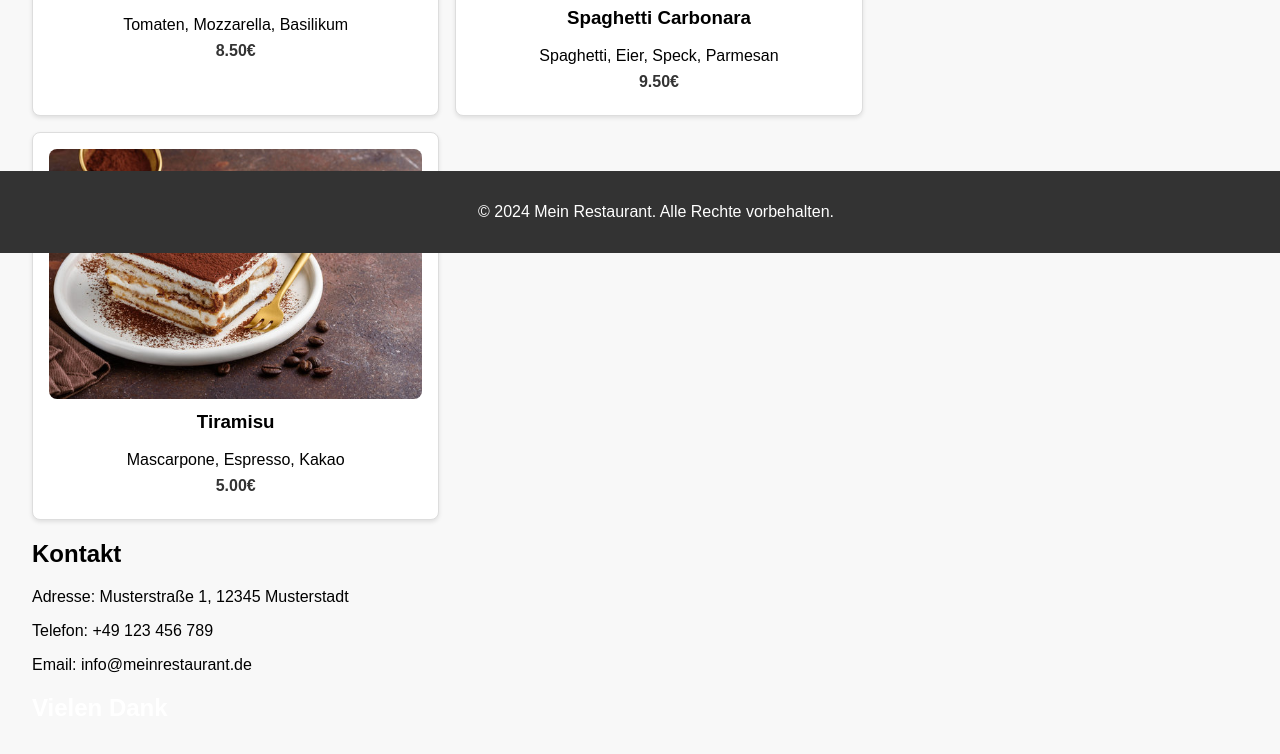
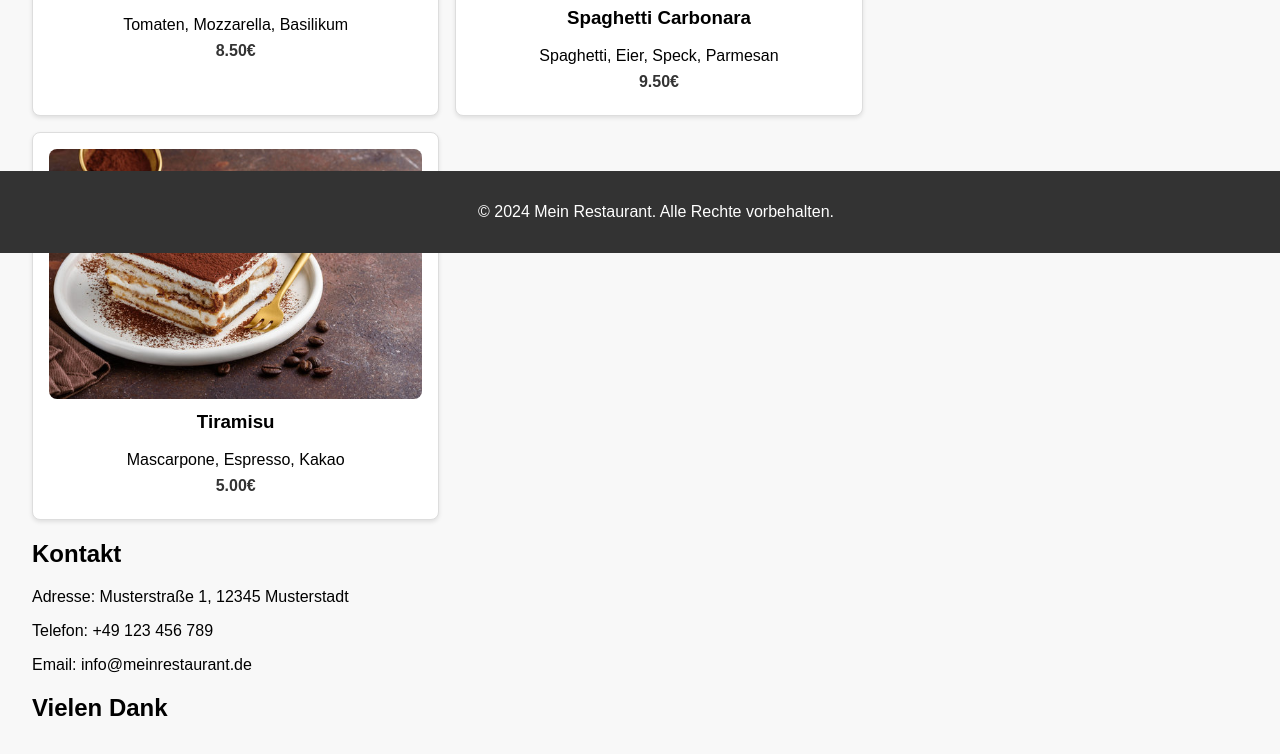
Before and after one commit to Jalal-Sarokhan/restaurant, a plain HTML site: page index.html in a window 1280 px wide. Shown: the part 547-1301 px from the top of the page. Drawn offline with Linux system fonts and the light colour scheme.

Commit message:
last change with last section

```diff
--- a/css/styles.css
+++ b/css/styles.css
@@ -139,6 +139,3 @@ footer {
     max-width: 100%;
     height: auto;
 }
-.section-hidden {
-    color: white;
-}
--- a/index.html
+++ b/index.html
@@ -30,7 +30,7 @@
             <p>Telefon: +49 123 456 789</p>
             <p>Email: info@meinrestaurant.de</p>
         </section>
-        <section class="section-hidden">
+        <section>
             <h2>Vielen Dank</h2>
         </section>
     </main>
```
